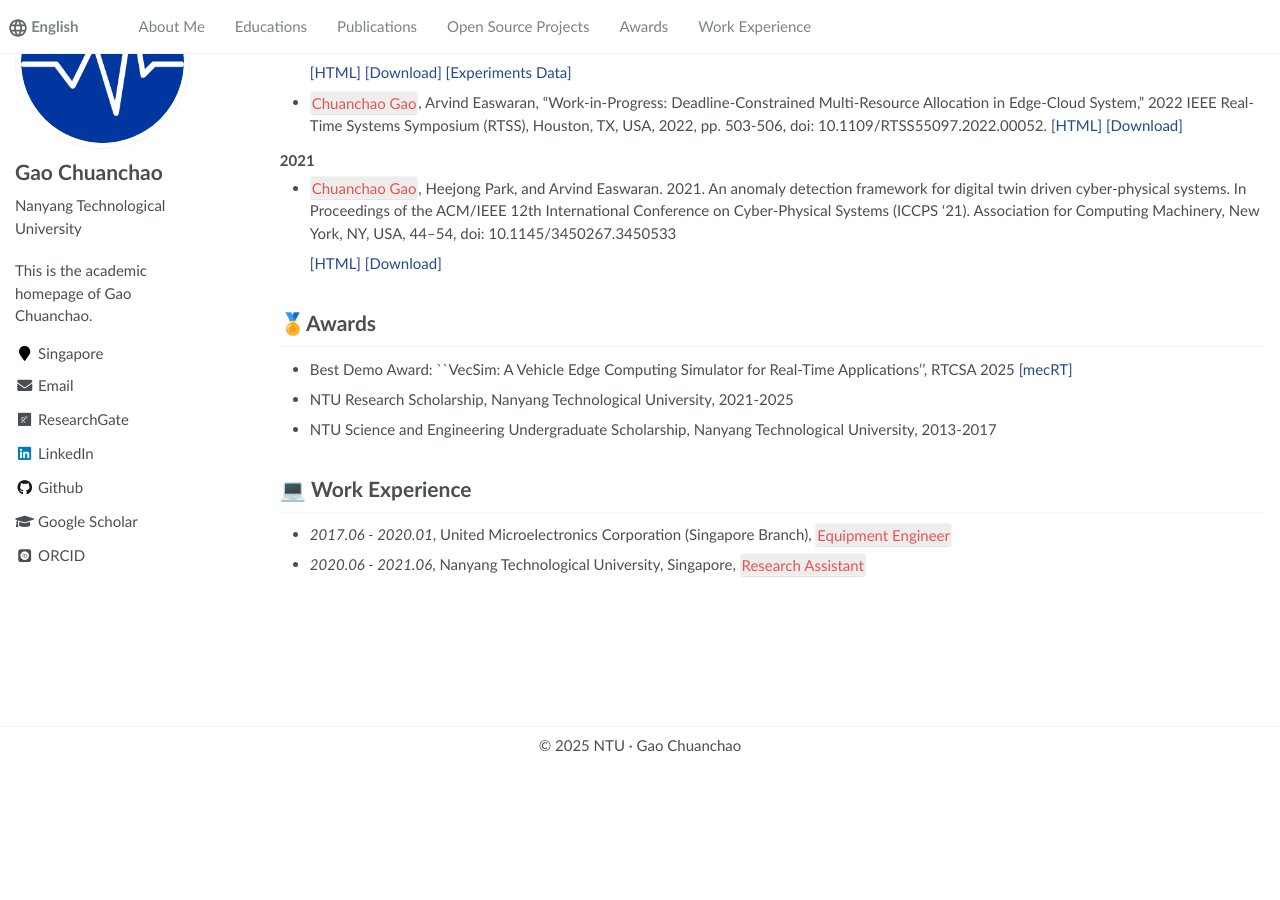
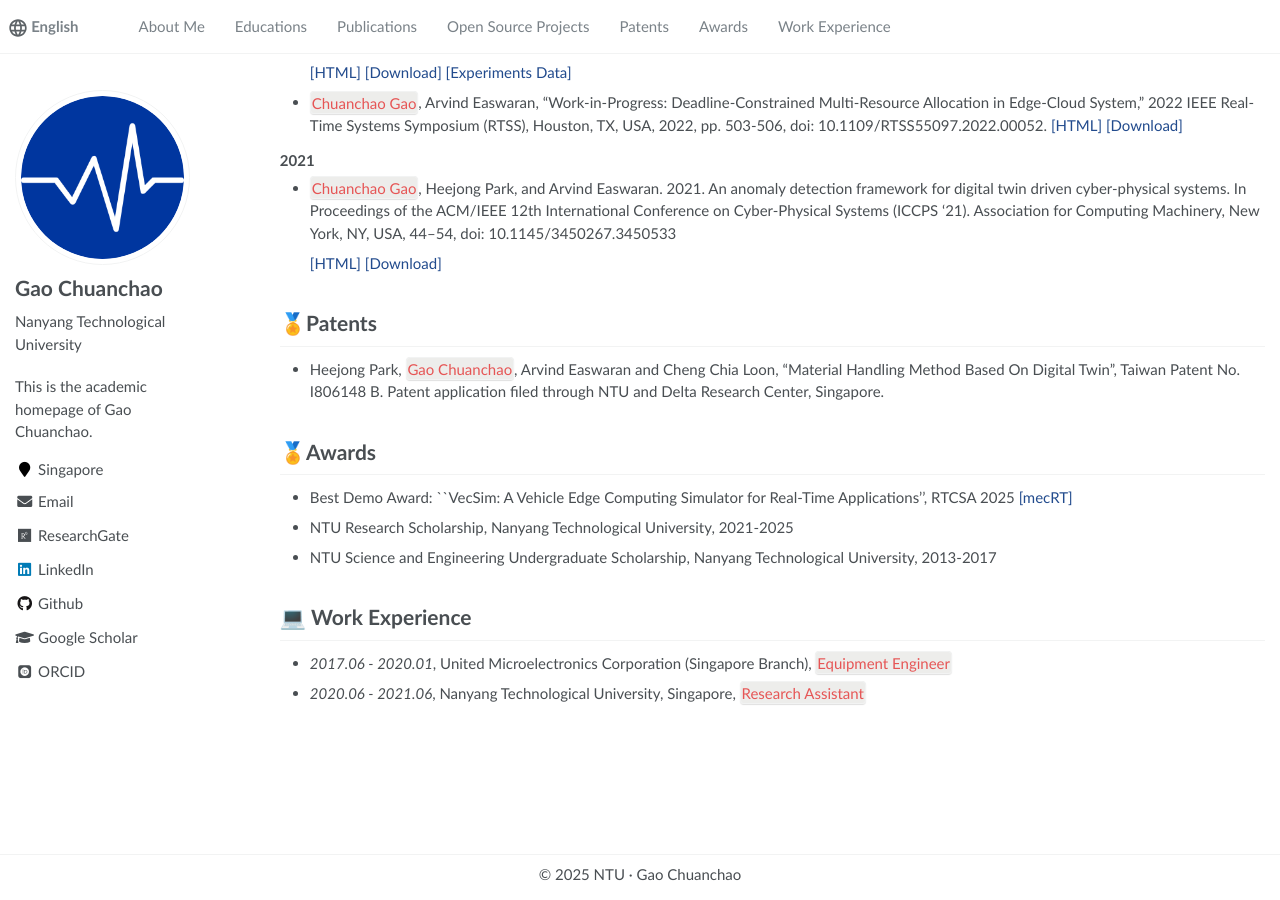
Before and after one commit to gaochuanchao/gaochuanchao.github.io, a Jekyll site: the page built from _pages/about.md, in a window 1280 px wide and 900 px high, scrolled down 1132 px. Built offline with Jekyll 4.4.1, drawn with Linux system fonts in a browser that asks for light colours; some web fonts are replaced; before the commit the page ends 1904 px from its top, so only the background shows below that.

Commit message:
update patent

```diff
--- a/_data/navigation.yml
+++ b/_data/navigation.yml
@@ -12,6 +12,9 @@ main:
   - title: "Open Source Projects"
     url: "/#-projects"
 
+  - title: "Patents"
+    url: "/#-patents"
+
   - title: "Awards"
     url: "/#-awards"
 
--- a/_pages/about.md
+++ b/_pages/about.md
@@ -75,6 +75,14 @@ My research interest includes:
 
 
 
+<span class='anchor' id='-patents'></span>
+
+# 🏅Patents
+
+- Heejong Park, `Gao Chuanchao`, Arvind Easwaran and Cheng Chia Loon, "Material Handling Method Based On Digital Twin", Taiwan Patent No. I806148 B. Patent application filed through NTU and Delta Research Center, Singapore.
+
+
+
 <span class='anchor' id='-awards'></span>
 
 # 🏅Awards
```
